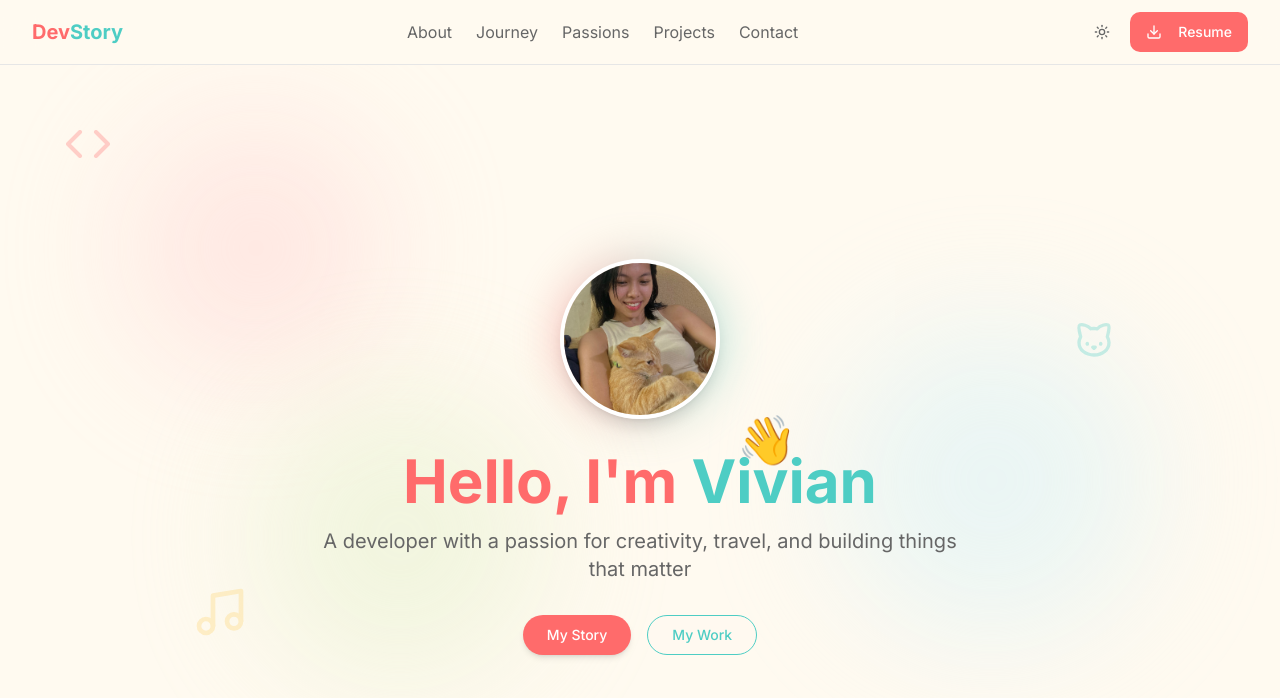
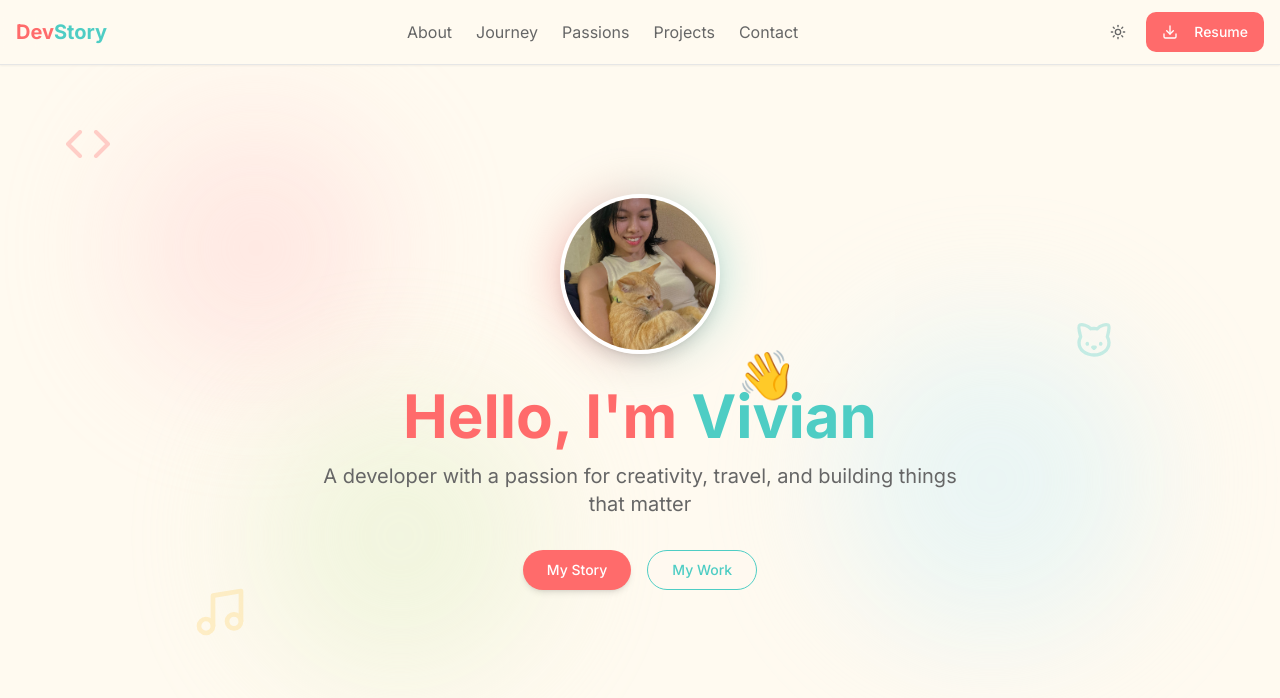
Before and after one commit to VivianMrnd/MyWebsite-using-React-js, a Next.js app: page / in a window 1280 px wide. Shown: the top 698 px of the page. Built offline with nearby package versions, Linux system fonts and the light colour scheme.

Commit message:
fix top header

```diff
--- a/app/page.tsx
+++ b/app/page.tsx
@@ -89,12 +89,14 @@ export default function Home() {
       </div>
 
       {/* Header/Navigation */}
-      <header className="sticky top-0 z-50 w-full backdrop-blur-lg bg-[#FFFAF0]/80 dark:bg-[#121212]/80 border-b border-[#E6E6E6] dark:border-[#2A2A2A]">
-        <div className="container flex h-16 items-center justify-between">
-          <div className="font-bold text-xl">
-            <span className="text-[#FF6B6B]">Dev</span>
-            <span className="text-[#4ECDC4]">Story</span>
-          </div>
+      <header className="fixed top-0 left-0 right-0 z-50 w-full backdrop-blur-lg bg-[#FFFAF0]/80 dark:bg-[#121212]/80 border-b border-[#E6E6E6] dark:border-[#2A2A2A] shadow-sm">
+        <div className="container mx-auto flex h-16 items-center justify-between px-4">
+          <Link href="#">
+            <div className="font-bold text-xl">
+              <span className="text-[#FF6B6B]">Dev</span>
+              <span className="text-[#4ECDC4]">Story</span>
+            </div>
+          </Link>
           <nav className="hidden md:flex gap-6">
             <Link
               href="#about"
```
